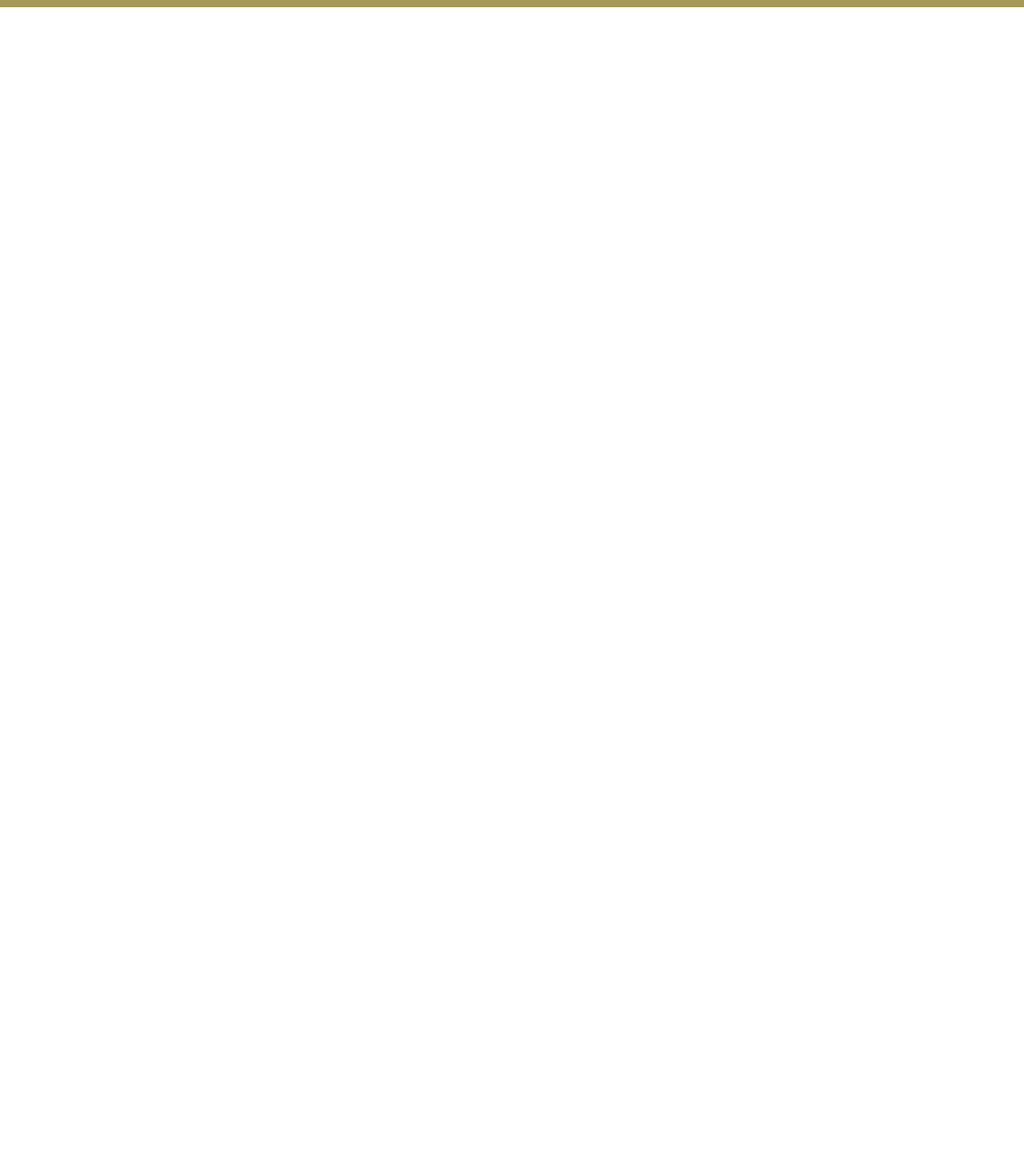
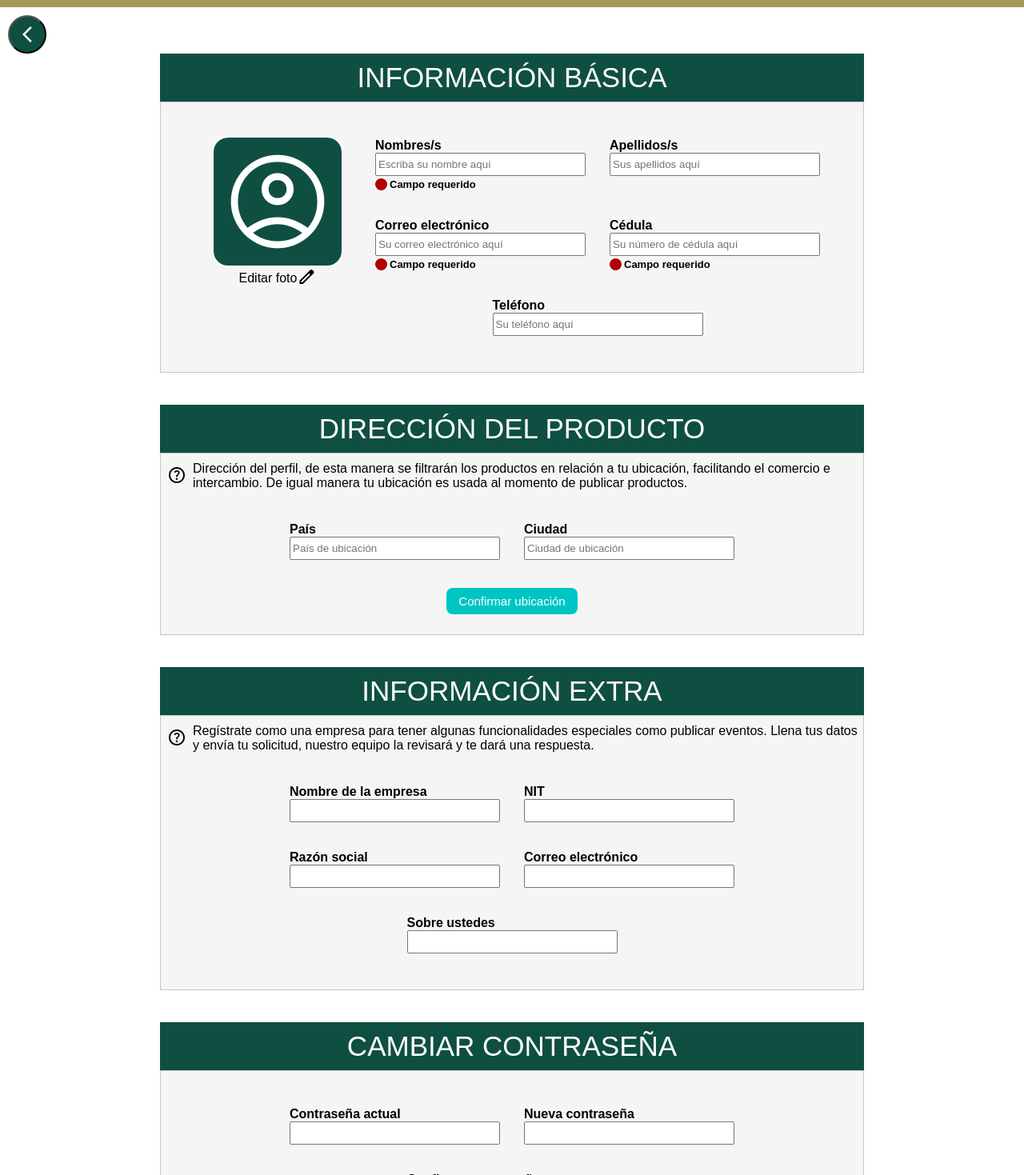
Before and after one commit to juanherrera20/SECOM, a Vue app in the folder vue-project/: page /EditPerfil in a window 1280 px wide. Shown: the part 81-1550 px from the top of the page at 80% size. Before the commit the page ends 800 px from the top, so only its background shows below. Built offline with nearby package versions, Linux system fonts and the light colour scheme; a web font is replaced by a local one.

Commit message:
casi está hecha la vista de editar perfil, falta poner unos botones y ya

```diff
--- a/vue-project/index.html
+++ b/vue-project/index.html
@@ -1,5 +1,5 @@
 <!DOCTYPE html>
-<html lang="en">
+<html lang="es">
   <head>
     <meta charset="UTF-8">
     <link rel="icon" href="/favicon.ico">
--- a/vue-project/src/App.vue
+++ b/vue-project/src/App.vue
@@ -2,10 +2,14 @@
 <script setup>
 import { RouterView } from 'vue-router'
 import NavbarComponent from './components/NavbarComponent.vue';
+import BotonPaginaAnterior from './components/BotonPaginaAnterior.vue'
+import EditPerfil from './views/EditPerfil.vue'
 </script>
 
 <template>
 <NavbarComponent />
+<BotonPaginaAnterior />
+<EditPerfil />
 <!--Limpie todo lo que venia por defecto, si mira el video aparecia la información basica de Vue-->
 <!--Aquí se van poniento las rutas para ir manejando el direccionamiento-->
 <!-- <nav>
--- /dev/null
+++ b/vue-project/src/components/BotonPaginaAnterior.vue
@@ -0,0 +1,31 @@
+<script>
+</script>
+
+<template>
+    <button class="back"><span class="material-symbols-outlined">
+arrow_back_ios_new
+</span></button>
+</template>
+
+<style scoped>
+
+.back {
+    border: none solid;
+    border-radius: 25px;
+    padding: 10px;
+    background-color: #0F4F42;
+    margin-top: 10px;
+    margin-left: 10px;
+}
+
+.material-symbols-outlined {
+    display: flex;
+    justify-content: center;
+    color: white;
+}
+
+.back:hover .material-symbols-outlined {
+    color: green;
+}
+
+</style>
--- a/vue-project/src/components/NavbarComponent.vue
+++ b/vue-project/src/components/NavbarComponent.vue
@@ -15,7 +15,7 @@
 <template>
 <header>
   <nav class="barraSuperior">
-    <img class="logoSuperior" src="../Recursos/Logo.png" alt="Logo SECOM">
+    <img class="logoSuperior" src="../assets/Images/Logo.png" alt="Logo SECOM">
     <ul class="opciSuperiores">
         <li class="lista_opci ubicacion1"><a href="#">Ubicación <span class="material-symbols-outlined">add_location_alt</span></a></li>
     </ul>
--- /dev/null
+++ b/vue-project/src/views/EditPerfil.vue
@@ -0,0 +1,285 @@
+<script>
+</script>
+
+<template>
+    <div class="contenedorTitulo"><p class="nombreContenedor">INFORMACIÓN BÁSICA</p></div>
+    <div class="fondo">
+        <div class="containerInfoBasica">
+<div class="container">
+    <div class="fotoYLinkEditar">
+    <div class="fotoPerfil">
+        <span class="material-symbols-outlined" id="fotoPerfil">
+        account_circle
+        </span>
+    </div>
+    <div class="editarFoto">
+        <a href="#">Editar foto</a> <span class="material-symbols-outlined" id="lapiz">
+        edit
+        </span>
+    </div>
+    </div>
+    <div class="inputsInfo">
+        <div class="Inputs">
+        <div class="inputInterior">
+        <p><strong>Nombres/s</strong></p>
+        <input type="text" placeholder="Escriba su nombre aquí">
+        <div class="mensajeRequerido">
+        <span class="material-symbols-outlined puntoRojo">
+        radio_button_unchecked
+        </span> <p class="requerido"><strong>Campo requerido</strong></p>
+        </div>
+        </div>
+        <div class="inputInterior">
+        <p><strong>Apellidos/s</strong></p>
+        <input type="text" placeholder="Sus apellidos aquí">
+        </div>
+        </div>
+        <div class="Inputs">
+        <div class="inputInterior">
+        <p><strong>Correo electrónico</strong></p>
+        <input type="text" placeholder="Su correo electrónico aquí">
+        <div class="mensajeRequerido">
+        <span class="material-symbols-outlined puntoRojo">
+        radio_button_unchecked
+        </span> <p class="requerido"><strong>Campo requerido</strong></p>
+        </div>
+        </div>
+        <div class="inputInterior">
+        <p><strong>Cédula</strong></p>
+        <input type="text" placeholder="Su número de cédula aquí">
+        <div class="mensajeRequerido">
+        <span class="material-symbols-outlined puntoRojo">
+        radio_button_unchecked
+        </span> <p class="requerido"><strong>Campo requerido</strong></p>
+        </div>
+        </div>
+        </div>
+        <div class="Inputs" id="ultimoInput">
+        <div>
+        <p><strong>Teléfono</strong></p>
+        <input type="text" placeholder="Su teléfono aquí">
+        </div>
+        </div>
+    </div>
+</div>
+</div>
+    </div>
+    <div class="contenedorTitulo" id="separarContenedores"><p class="nombreContenedor">DIRECCIÓN DEL PRODUCTO</p></div>
+    <div class="fondoUbicacion">
+        <div class="mensajeDeAyuda">
+        <span class="material-symbols-outlined" id="help">
+        help
+        </span>
+        <p>Dirección del perfil, de esta manera se filtrarán los productos en relación a tu ubicación, facilitando el comercio e intercambio. De igual manera tu ubicación es usada al momento de publicar productos.</p>
+        </div>
+        <div class="Inputs">
+        <div class="inputInterior">
+        <p><strong>País</strong></p>
+        <input type="text" placeholder="País de ubicación">
+        </div>
+        <div class="inputInterior">
+        <p><strong>Ciudad</strong></p>
+        <input type="text" placeholder="Ciudad de ubicación">
+        </div>
+        </div>
+        <div class="confirmarUbicacion">
+            <button id="botonconfirmarUbicacion">Confirmar ubicación</button>
+        </div>
+    </div>
+    <div class="contenedorTitulo" id="separarContenedores"><p class="nombreContenedor">INFORMACIÓN EXTRA</p></div>
+    <div class="fondoInfoExtra">
+        <div class="mensajeDeAyuda">
+        <span class="material-symbols-outlined" id="help">
+        help
+        </span>
+        <p>Regístrate como una empresa para tener algunas funcionalidades especiales como publicar eventos. Llena tus datos y envía tu solicitud, nuestro equipo la revisará y te dará una respuesta.</p>
+        </div>
+        <div class="Inputs">
+        <div class="inputInterior">
+        <p><strong>Nombre de la empresa</strong></p>
+        <input type="text">
+        </div>
+        <div class="inputInterior">
+        <p><strong>NIT</strong></p>
+        <input type="text">
+        </div>
+        </div>
+        <div class="Inputs">
+        <div class="inputInterior">
+        <p><strong>Razón social</strong></p>
+        <input type="text">
+        </div>
+        <div class="inputInterior">
+        <p><strong>Correo electrónico</strong></p>
+        <input type="text">
+        </div>
+        </div>
+        <div class="Inputs">
+        <div class="inputInterior">
+        <p><strong>Sobre ustedes</strong></p>
+        <input type="text">
+        </div>
+        </div>
+    </div>
+    <div class="contenedorTitulo" id="separarContenedores"><p class="nombreContenedor">CAMBIAR CONTRASEÑA</p></div>
+    <div class="fondoCambiarContra">
+        <div class="Inputs">
+        <div class="inputInterior">
+        <p><strong>Contraseña actual</strong></p>
+        <input type="text">
+        </div>
+        <div class="inputInterior">
+        <p><strong>Nueva contraseña</strong></p>
+        <input type="text">
+        </div>
+        </div>
+        <div class="Inputs">
+        <div class="inputInterior">
+        <p><strong>Confirmar contraseña</strong></p>
+        <input type="text">
+        </div>
+        </div>
+    </div>
+</template>
+
+<style scoped>
+
+.container {
+    display: inline-flex;
+    justify-content: center;
+}
+
+.inputsInfo {
+    display: inline-block;
+}
+
+#fotoPerfil {
+    font-size: 140px;
+    background-color: #0F4F42;
+    border-radius: 20px;
+    border: solid 2px;
+    color: white;
+    padding: 10px;
+}
+
+.editarFoto {
+    display: flex;
+}
+
+a {
+    text-decoration: none;
+    margin-top: 5px;
+    color: black;
+}
+
+a:hover, .editarFoto:hover {
+    color: green;
+}
+
+.fotoYLinkEditar {
+    display: flex;
+    flex-direction: column;
+    align-items: center;
+    margin: 32px 25px;
+}
+
+.puntoRojo {
+    background-color: rgb(177, 0, 0);
+    color: rgb(177, 0, 0);
+    border-radius: 20px;
+    font-size: 15px;
+    margin-right: 3px;
+}
+
+.requerido {
+    font-size: 13px;
+}
+
+.mensajeRequerido {
+    display: flex;
+    justify-items: left;
+    margin-top: 3px;
+}
+
+/*-------------------*/
+
+.Inputs {
+    display: flex;
+    justify-content: center;
+    margin: 35px 0px;
+}
+
+#ultimoInput {
+    display: flex;
+    justify-content: center;
+}
+
+.inputInterior {
+    margin: 0px 15px;
+}
+
+input {
+    padding: 5px 80px;
+    padding-left: 2px;
+}
+
+.contenedorTitulo {
+    background-color: #0F4F42;
+    padding: 10px 0px;
+    display: flex;
+    justify-content: center;
+    margin: 0px 200px;
+}
+
+.nombreContenedor {
+    color: white;
+    font-size: 35px;
+}
+
+.fondo, .fondoUbicacion, .fondoInfoExtra, .fondoCambiarContra {
+    background-color: rgb(245, 245, 245);
+    margin: 0px 200px;
+    padding: 10px 0px;
+    border: solid 1px rgb(197, 197, 197);
+}
+
+.fondo {
+    display: flex;
+    justify-content: center;
+}
+
+#separarContenedores {
+    margin-top: 40px;
+}
+
+.mensajeDeAyuda {
+    display: flex;
+    justify-content: left;
+    margin-bottom: 40px;
+}
+
+#help {
+    margin: 0px 8px;
+    margin-top: 5px;
+}
+
+.confirmarUbicacion {
+    display: flex;
+    justify-content: center;
+    margin: 35px 0px 15px 0px;
+}
+
+#botonconfirmarUbicacion {
+    background-color: rgb(0, 197, 197);
+    color: white;
+    border: none;
+    padding: 8px 15px;
+    border-radius: 8px;
+    font-size: 15px;
+}
+
+#botonconfirmarUbicacion:hover {
+    background-color: rgb(0, 146, 146);
+}
+
+</style>
```
Also changed, not shown: vue-project/src/assets/Images/ubicacion-fondo.jpg (added).
